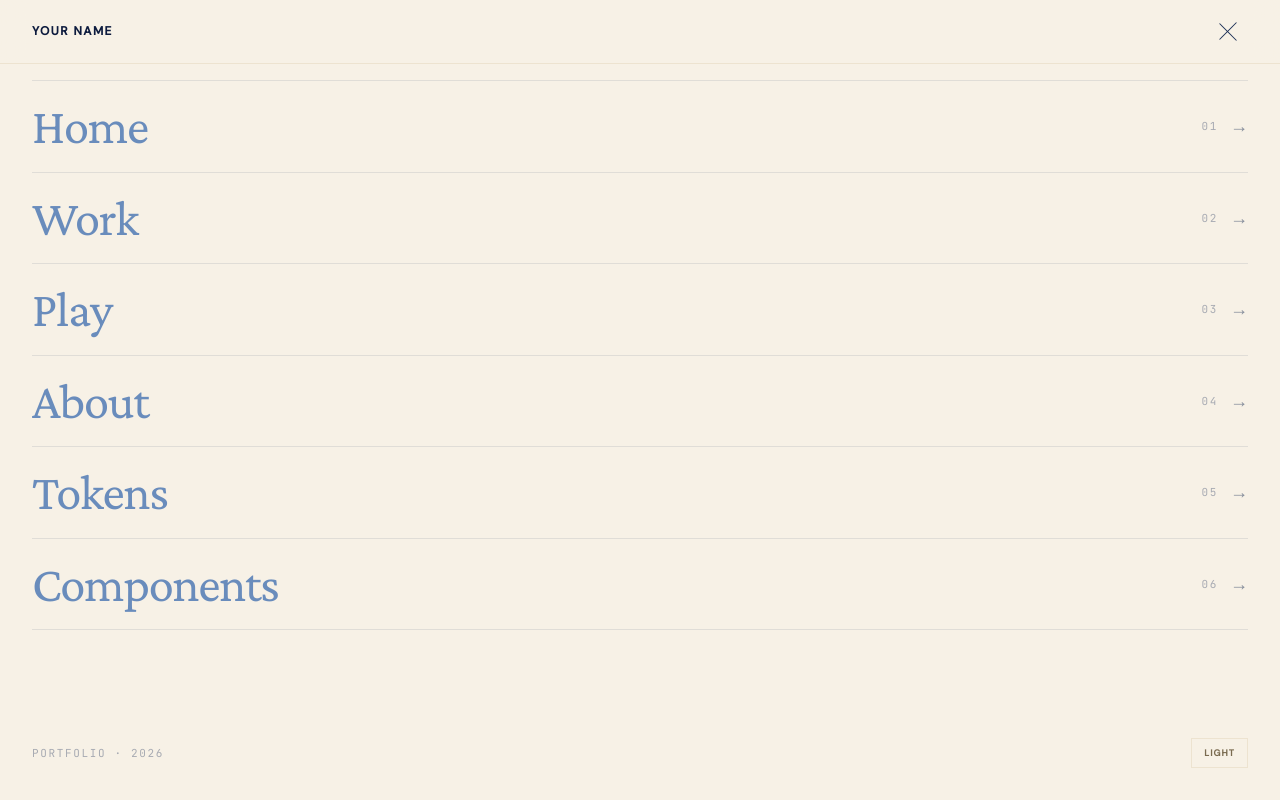
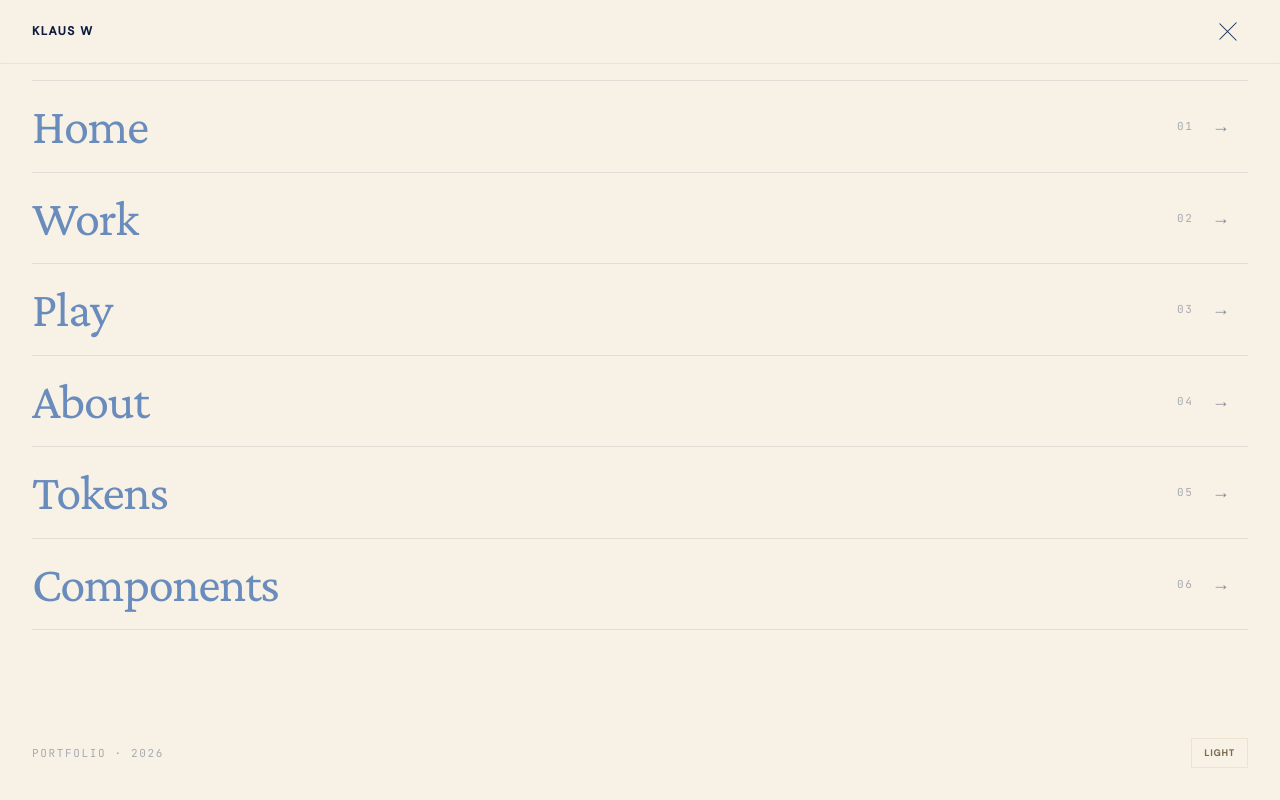
Before and after one commit to Kloswasa/portfolio-site, a Next.js app: page / in a window 1280 px wide. Both pictures are taken after a click on the button "Open menu". Shown: the top 800 px of the page. Built offline with nearby package versions, Linux system fonts and the light colour scheme.

Commit message:
Ripple enhancement

```diff
--- a/app/layout.tsx
+++ b/app/layout.tsx
@@ -8,6 +8,7 @@ import { NavOverlay } from "@/src/components/NavOverlay";
 import { PageLoader } from "@/src/components/PageLoader";
 import { PageTransition } from "@/src/components/PageTransition";
 import { SmoothScroll } from "@/src/components/SmoothScroll";
+import { siteConfig } from "@/src/lib/config";
 
 
 const headingFont = Crimson_Pro({
@@ -73,7 +74,7 @@ export default function RootLayout({
               href="/"
               className="pointer-events-auto text-sm font-semibold uppercase tracking-[0.12em] text-text"
             >
-              Your Name
+              {siteConfig.name}
             </Link>
             <div className="pointer-events-auto flex items-center gap-3">
 
--- a/src/components/Header.tsx
+++ b/src/components/Header.tsx
@@ -1,5 +1,7 @@
 import Link from "next/link";
 import ThemeToggle from "@/src/components/ThemeToggle";
+import NavRippleLink from "@/src/components/ui/NavRippleLink";
+import { siteConfig } from "@/src/lib/config";
 
 export default function Header() {
   return (
@@ -10,41 +12,16 @@ export default function Header() {
             href="/"
             className="text-heading-xl text-text transition-colors hover:text-primary"
           >
-            Your Name
+            {siteConfig.name}
           </Link>
 
           <div className="hidden items-center gap-4 md:flex">
             <nav className="flex items-baseline gap-1">
-              <Link
-                href="/work"
-                className="nav-ripple px-3 py-2 text-sm font-medium text-text-muted transition-colors hover:text-text"
-              >
-                Work
-              </Link>
-              <Link
-                href="/play"
-                className="nav-ripple px-3 py-2 text-sm font-medium text-text-muted transition-colors hover:text-text"
-              >
-                Play
-              </Link>
-              <Link
-                href="/about"
-                className="nav-ripple px-3 py-2 text-sm font-medium text-text-muted transition-colors hover:text-text"
-              >
-                About
-              </Link>
-              <Link
-                href="/tokens"
-                className="nav-ripple px-3 py-2 text-sm font-medium text-text-muted transition-colors hover:text-text"
-              >
-                Design Tokens
-              </Link>
-              <Link
-                href="/components"
-                className="nav-ripple px-3 py-2 text-sm font-medium text-text-muted transition-colors hover:text-text"
-              >
-                Components
-              </Link>
+              <NavRippleLink href="/work">Work</NavRippleLink>
+              <NavRippleLink href="/play">Play</NavRippleLink>
+              <NavRippleLink href="/about">About</NavRippleLink>
+              <NavRippleLink href="/tokens">Design Tokens</NavRippleLink>
+              <NavRippleLink href="/components">Components</NavRippleLink>
             </nav>
             <ThemeToggle />
           </div>
--- a/src/components/NavOverlay.tsx
+++ b/src/components/NavOverlay.tsx
@@ -2,10 +2,11 @@
 
 import * as React from "react";
 import Link from "next/link";
-import { useRouter } from "next/navigation";
+import { usePathname, useRouter } from "next/navigation";
 import { motion, useReducedMotion, type Variants } from "framer-motion";
 import { useNav } from "@/src/context/NavContext";
 import ThemeToggle from "@/src/components/ThemeToggle";
+import { HoverRippleLayer, useHoverRipple } from "@/src/components/ui/HoverRipple";
 
 const links = [
   { href: "/", label: "Home", num: "01" },
@@ -56,6 +57,7 @@ const reducedContainerVariants: Variants = {
 export function NavOverlay() {
   const { navOpen, setNavOpen, setLoading } = useNav();
   const router = useRouter();
+  const pathname = usePathname();
   const reduceMotion = useReducedMotion();
 
   /** Overlay stays mounted through the staged close; `navOpen` can false before unmount. */
@@ -117,6 +119,13 @@ export function NavOverlay() {
   }, [closingPhase, reduceMotion]);
 
   function navigate(href: string) {
+    // Same-route click: just close the overlay. Skipping the loader avoids a
+    // hang since the pathname-watching effect in NavContext won't fire.
+    if (href === pathname) {
+      setNavOpen(false);
+      return;
+    }
+
     setNavOpen(false);
     setLoading(true);
 
@@ -218,22 +227,12 @@ export function NavOverlay() {
               className="border-t border-info-text/10 last:border-b last:border-info-text/10"
               variants={reduceMotion ? reducedLinkVariants : linkVariants}
             >
-              <button
-                type="button"
-                onClick={() => navigate(href)}
+              <NavRippleRow
+                label={label}
+                num={num}
                 disabled={closingPhase !== null}
-                className="group flex w-full items-center justify-between py-5 text-info/75 transition-colors duration-300 hover:text-info-text disabled:pointer-events-none"
-              >
-                <span className="text-heading-4xl leading-none tracking-tight">{label}</span>
-                <span className="flex items-center gap-3">
-                  <span className="font-mono text-[11px] uppercase tracking-[0.15em] text-info-text/35">
-                    {num}
-                  </span>
-                  <span className="text-lg text-info-text/50 transition-all duration-200 group-hover:translate-x-1.5 group-hover:text-info">
-                    →
-                  </span>
-                </span>
-              </button>
+                onSelect={() => navigate(href)}
+              />
             </motion.li>
           ))}
         </motion.ul>
@@ -262,3 +261,43 @@ export function NavOverlay() {
     </motion.div>
   );
 }
+
+type NavRippleRowProps = {
+  label: string;
+  num: string;
+  disabled: boolean;
+  onSelect: () => void;
+};
+
+function NavRippleRow({ label, num, disabled, onSelect }: NavRippleRowProps) {
+  const { onMouseEnter, ripples, duration, startOpacity } =
+    useHoverRipple<HTMLButtonElement>({ duration: 0.9, startOpacity: 0.55 });
+
+  return (
+    <button
+      type="button"
+      onClick={onSelect}
+      onMouseEnter={onMouseEnter}
+      disabled={disabled}
+      className="group relative flex w-full items-center justify-between overflow-hidden py-5 text-info/75 transition-colors duration-300 hover:text-info-text disabled:pointer-events-none"
+    >
+      <HoverRippleLayer
+        ripples={ripples}
+        duration={duration}
+        startOpacity={startOpacity}
+        color="var(--color-info-text)"
+      />
+      <span className="relative text-heading-4xl leading-none tracking-tight">
+        {label}
+      </span>
+      <span className="relative flex shrink-0 items-center gap-4 pl-2 pr-4">
+        <span className="font-mono text-[11px] uppercase tracking-[0.15em] text-info-text/35">
+          {num}
+        </span>
+        <span className="inline-flex min-w-[1.25em] items-center justify-center  text-lg text-info-text/50 transition-all duration-200 group-hover:translate-x-1.5 group-hover:text-info">
+          →
+        </span>
+      </span>
+    </button>
+  );
+}
--- /dev/null
+++ b/src/components/ui/HoverRipple.tsx
@@ -0,0 +1,121 @@
+'use client';
+
+import * as React from 'react';
+import { AnimatePresence, motion, useReducedMotion } from 'framer-motion';
+
+type Ripple = {
+  id: number;
+  x: number;
+  y: number;
+  size: number;
+};
+
+const RIPPLE_DURATION = 0.7;
+const EASE: [number, number, number, number] = [0.82, 1, 0.96, 1];
+
+type UseHoverRippleOptions = {
+  /** Override the default animation duration (seconds). */
+  duration?: number;
+  /** Starting opacity of the ripple. */
+  startOpacity?: number;
+};
+
+type UseHoverRippleResult<T extends HTMLElement> = {
+  onMouseEnter: (event: React.MouseEvent<T>) => void;
+  ripples: Ripple[];
+  duration: number;
+  startOpacity: number;
+};
+
+export function useHoverRipple<T extends HTMLElement>(
+  options: UseHoverRippleOptions = {},
+): UseHoverRippleResult<T> {
+  const duration = options.duration ?? RIPPLE_DURATION;
+  const startOpacity = options.startOpacity ?? 0.6;
+
+  const reduceMotion = useReducedMotion();
+  const [ripples, setRipples] = React.useState<Ripple[]>([]);
+  const idRef = React.useRef(0);
+  const timers = React.useRef<number[]>([]);
+
+  React.useEffect(() => {
+    return () => {
+      timers.current.forEach((t) => window.clearTimeout(t));
+      timers.current = [];
+    };
+  }, []);
+
+  const onMouseEnter = React.useCallback(
+    (event: React.MouseEvent<T>) => {
+      if (reduceMotion) return;
+      const rect = event.currentTarget.getBoundingClientRect();
+      const x = event.clientX - rect.left;
+      const y = event.clientY - rect.top;
+
+      // Diameter that fully covers the container from the spawn point.
+      const maxX = Math.max(x, rect.width - x);
+      const maxY = Math.max(y, rect.height - y);
+      const size = Math.hypot(maxX, maxY) * 2;
+
+      idRef.current += 1;
+      const id = idRef.current;
+      setRipples((prev) => [...prev, { id, x, y, size }]);
+
+      const timerId = window.setTimeout(() => {
+        setRipples((prev) => prev.filter((r) => r.id !== id));
+        timers.current = timers.current.filter((t) => t !== timerId);
+      }, duration * 1000 + 60);
+      timers.current.push(timerId);
+    },
+    [reduceMotion, duration],
+  );
+
+  return { onMouseEnter, ripples, duration, startOpacity };
+}
+
+type HoverRippleLayerProps = {
+  ripples: Ripple[];
+  duration?: number;
+  startOpacity?: number;
+  /** Optional CSS color for the ripple (defaults to `currentColor`). */
+  color?: string;
+};
+
+export function HoverRippleLayer({
+  ripples,
+  duration = RIPPLE_DURATION,
+  startOpacity = 0.6,
+  color = 'currentColor',
+}: HoverRippleLayerProps) {
+  return (
+    <span
+      aria-hidden
+      className="pointer-events-none absolute inset-0 overflow-hidden"
+    >
+      <AnimatePresence>
+        {ripples.map((ripple) => (
+          <motion.span
+            key={ripple.id}
+            initial={{ scale: 0, opacity: startOpacity }}
+            animate={{ scale: 1, opacity: 0 }}
+            exit={{ opacity: 0 }}
+            transition={{ duration, ease: EASE }}
+            style={{
+              position: 'absolute',
+              top: ripple.y - ripple.size / 2,
+              left: ripple.x - ripple.size / 2,
+              width: ripple.size,
+              height: ripple.size,
+              borderRadius: '9999px',
+              border: `1px solid ${color}`,
+              background: 'transparent',
+              boxSizing: 'border-box',
+              transition: 'none',
+              willChange: 'transform, opacity',
+            }}
+          />
+        ))}
+      </AnimatePresence>
+    </span>
+  );
+}
--- /dev/null
+++ b/src/components/ui/NavRippleLink.tsx
@@ -0,0 +1,35 @@
+'use client';
+
+import * as React from 'react';
+import Link from 'next/link';
+import { HoverRippleLayer, useHoverRipple } from './HoverRipple';
+
+type NavRippleLinkProps = {
+  href: string;
+  children: React.ReactNode;
+  className?: string;
+};
+
+export default function NavRippleLink({
+  href,
+  children,
+  className = '',
+}: NavRippleLinkProps) {
+  const { onMouseEnter, ripples, duration, startOpacity } =
+    useHoverRipple<HTMLAnchorElement>();
+
+  return (
+    <Link
+      href={href}
+      onMouseEnter={onMouseEnter}
+      className={`relative inline-flex items-center overflow-hidden px-3 py-2 text-sm text-text-muted transition-colors hover:text-primary focus-visible:outline-none focus-visible:ring-2 focus-visible:ring-primary/40 ${className}`}
+    >
+      <HoverRippleLayer
+        ripples={ripples}
+        duration={duration}
+        startOpacity={startOpacity}
+      />
+      <span className="relative">{children}</span>
+    </Link>
+  );
+}
--- a/src/lib/config.ts
+++ b/src/lib/config.ts
@@ -1,6 +1,6 @@
 export const siteConfig = {
   // Personal Information
-  name: "Your Name",
+  name: "Klaus W",
   title: "Full-Stack Developer",
   description: "A passionate full-stack developer who loves creating beautiful, functional, and user-centered digital experiences.",
   email: "your.email@example.com",
```
Also changed, not shown: app/globals.css (+0 -60 lines).
